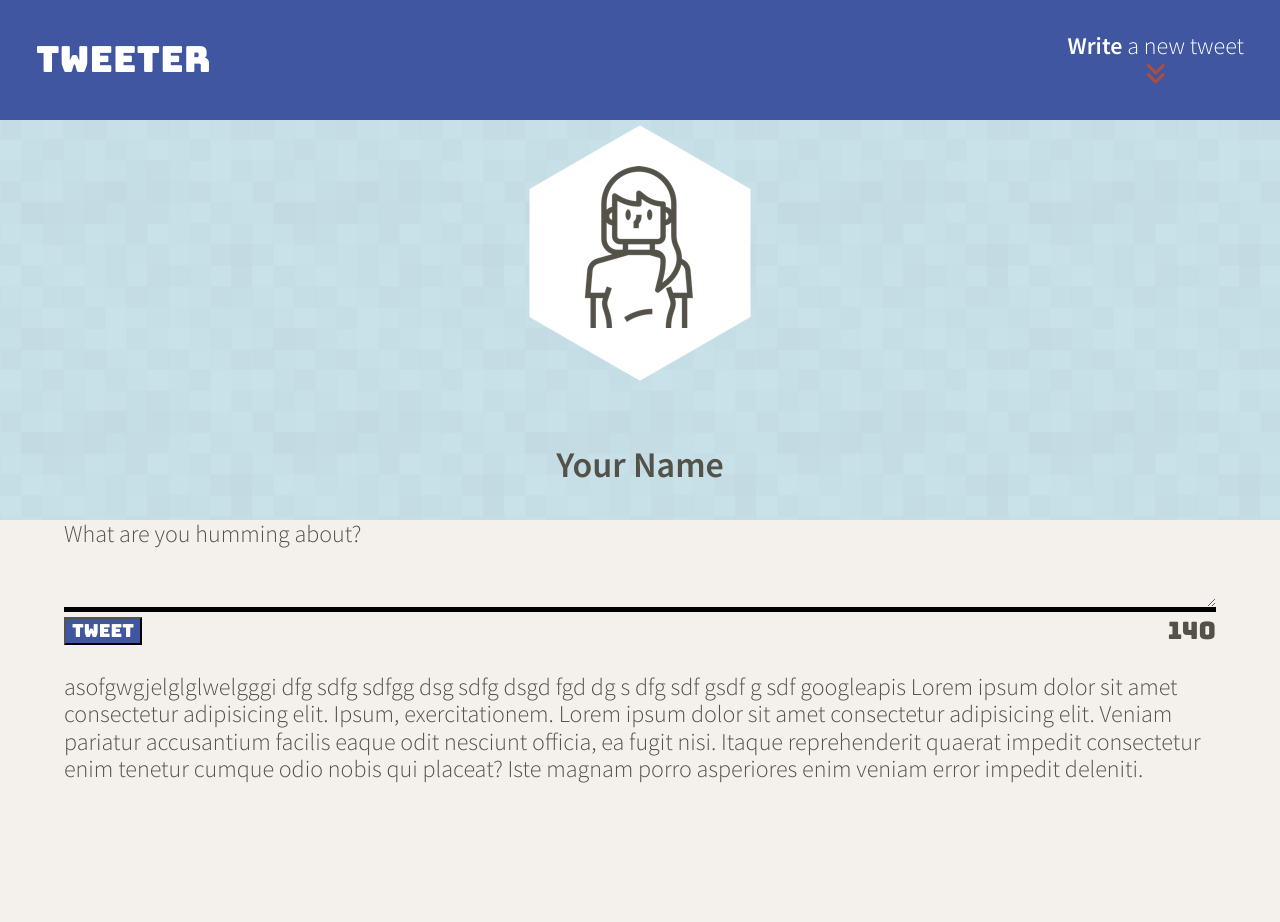
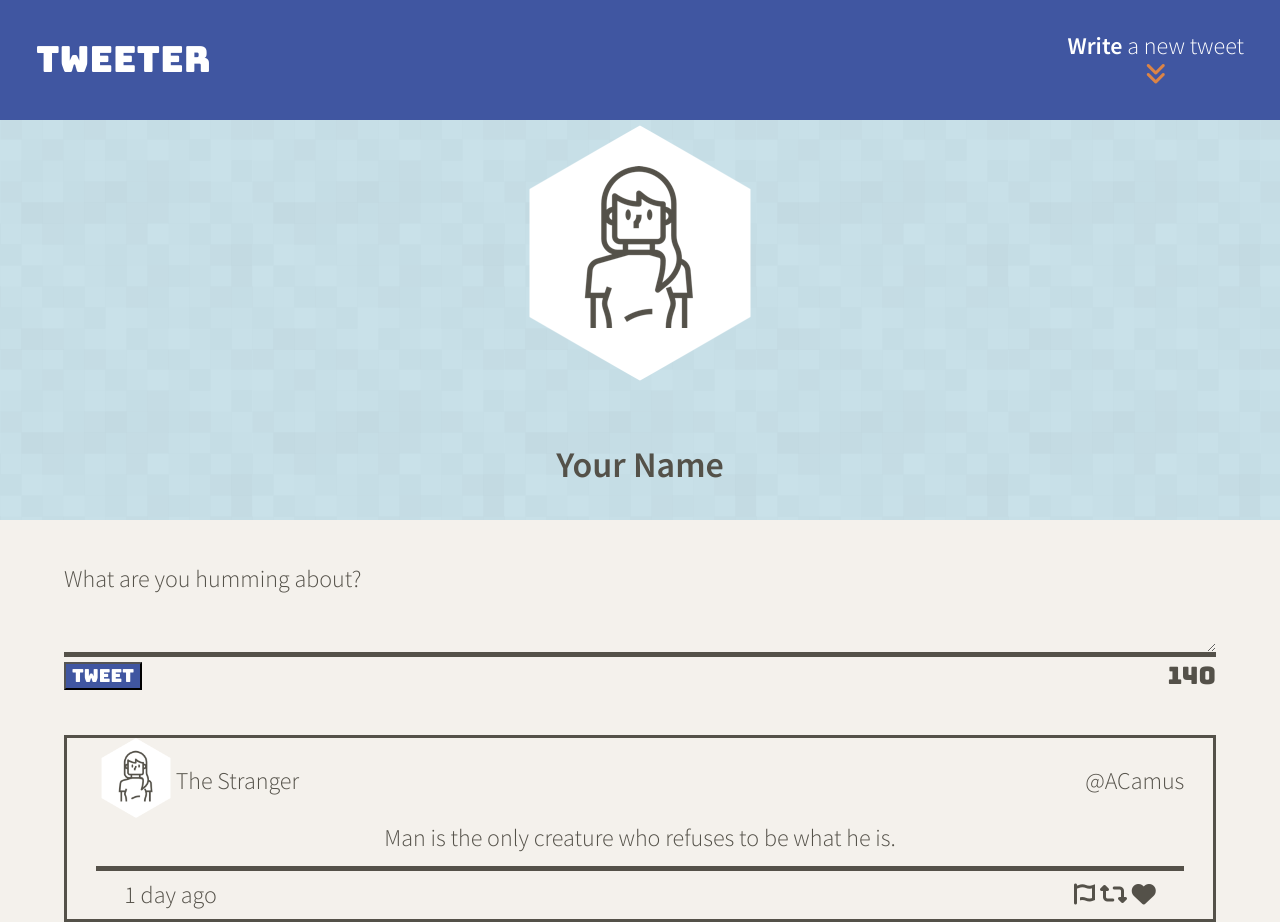
Before and after one commit to lorleod/tweeter, a website: page public/index.html in a window 1280 px wide. Before the commit the page ends 800 px from the top, so only its background shows below. Drawn offline with nearby package versions, Linux system fonts and the light colour scheme.

Commit message:
lots of changes. Counter working. Hovers on icons and articles working

```diff
--- a/public/index.html
+++ b/public/index.html
@@ -17,6 +17,7 @@
     <link rel="stylesheet" href="/styles/nav.css" type="text/css" />
     <link rel="stylesheet" href="/styles/header.css" type="text/css" />
     <link rel="stylesheet" href="/styles/new-tweet.css" type="text/css" />
+    <link rel="stylesheet" href="/styles/article.css" type="text/css" />
 
     <!-- External JS -->
     <script src="https://ajax.googleapis.com/ajax/libs/jquery/3.4.1/jquery.min.js"></script>
@@ -24,6 +25,7 @@
     <!-- App JS -->
     <script type="text/javascript" src="/scripts/client.js"></script>
     <script type="text/javascript" src="/scripts/composer-char-counter.js"></script>
+    <script type="text/javascript" src="/scripts/tweet-hover.js"></script>
   </head>
 
   <body>
@@ -36,7 +38,7 @@
       </div>
     </nav>
 
-    <header>
+    <header class="topheader">
       <div>
           <img src="/images/profile-hex.png">
       </div>
@@ -48,28 +50,39 @@
 
     <!-- Page-specific (main) content here -->
     <main class="container">
+      <div class="spacer"></div>
       <section class="new-tweet">
         <form action="/tweets/" method="POST">
           <div><label for="tweet-text">What are you humming about?</label></div>
           <div><textarea name="text" id="tweet-text"></textarea></div>
           <div class="tweet-counter">
             <button class="tweet-button" type="submit">Tweet</button>
-            <output name="counter" for="tweet-text">140</output>
+            <output class="counter" name="counter" for="tweet-text">140</output>
           </div>
         </form>
       </section>
-      <br/>
-      <div>asofgwgjelglglwelgggi
-      dfg sdfg
-       sdfgg dsg
-       sdfg
-       dsgd
-       fgd dg s
-         dfg
-         sdf gsdf
-         g sdf googleapis Lorem ipsum dolor sit amet consectetur adipisicing elit. Ipsum, exercitationem. Lorem ipsum dolor sit amet consectetur adipisicing elit. Veniam pariatur accusantium facilis eaque odit nesciunt officia, ea fugit nisi. Itaque reprehenderit quaerat impedit consectetur enim tenetur cumque odio nobis qui placeat? Iste magnam porro asperiores enim veniam error impedit deleniti.
-
-    </div>
+      <div class="spacer"></div>
+      <article>
+        <header>
+          <span class="profile">
+            <span class="profile-image"><img src="/images/profile-hex.png"></span>
+            <span class="name">The Stranger</span>
+          </span>
+          <span class="tag">@ACamus</span>
+        </header>
+        <div class="tweet-body">
+          Man is the only creature who refuses to be what he is.
+        </div>
+        <div class="tweet-spacer"></div>
+        <footer>
+          <span class="date"> 1 day ago</span>
+          <span class="icons">
+            <span class="flag"><i class="fa-brands fa-font-awesome"></i></span>
+            <span class="retweet"><i class="fa-solid fa-retweet"></i></span>
+            <span class="like"><i class="fa-solid fa-heart"></i></span>
+          </span>
+        </footer>
+      </article>
   </main>
   </body>
 </html>
--- a/public/scripts/client.js
+++ b/public/scripts/client.js
@@ -3,3 +3,8 @@
  * jQuery is already loaded
  * Reminder: Use (and do all your DOM work in) jQuery's document ready function
  */
+
+$(document).ready(function () {
+
+
+});
--- a/public/scripts/composer-char-counter.js
+++ b/public/scripts/composer-char-counter.js
@@ -1,3 +1,13 @@
-$(document).ready(function() {
-console.log("blahhdhhaasdgsgwe")
+$(document).ready(function () {
+  $("#tweet-text").on("input", function () {
+    let currentLength = $(this).val().length;
+    const maxTweetLength = 140;
+    const $form = $(this).closest("form");
+    const $counter = $form.find(".counter");
+    $counter.html(maxTweetLength - currentLength);
+
+    if (currentLength > maxTweetLength) {
+      $counter.addClass("too-long");
+    }
+  });
 });
--- /dev/null
+++ b/public/scripts/tweet-hover.js
@@ -0,0 +1,30 @@
+$(document).ready(function () {
+
+$("article").hover(function () {
+  $(this).addClass("hover-article")
+}, function() {
+  $(this).removeClass("hover-article")
+});
+
+$(".flag").hover(
+  function() {
+  $(this).addClass("hover-icon")
+}, function() {
+  $(this).removeClass("hover-icon")
+});
+
+$(".retweet").hover(
+  function() {
+  $(this).addClass("hover-icon")
+}, function() {
+  $(this).removeClass("hover-icon")
+});
+
+$(".like").hover(
+  function() {
+  $(this).addClass("hover-icon")
+}, function() {
+  $(this).removeClass("hover-icon")
+});
+
+});
--- /dev/null
+++ b/public/styles/article.css
@@ -0,0 +1,58 @@
+article {
+  display: flex;
+  flex-direction: column;
+  border-style: solid;
+}
+
+article > header {
+  display: flex;
+  justify-content: space-between;
+  align-items: center;
+  width: 95%;
+  margin-left: auto;
+  margin-right: auto;
+}
+
+.tweet-body {
+  display: flex;
+  width: 75%;
+  justify-content: center;
+  margin-left: auto;
+  margin-right: auto;
+}
+
+article > footer {
+  display: flex;
+  width: 90%;
+  height: 2em;
+  justify-content: space-between;
+  align-items: center;
+  margin-left: auto;
+  margin-right: auto;
+}
+
+.profile {
+  display: flex;
+  align-items: center;
+}
+
+.profile-image > img {
+  height: 80px;
+}
+
+.tweet-spacer {
+  display: flex;
+  height: 20px;
+  width: 95%;
+  margin-left: auto;
+  margin-right: auto;
+  border-bottom: 5px solid #545149;
+}
+
+.hover-icon {
+  color: #cd6b26
+}
+
+.hover-article {
+  box-shadow: 7px 5px #8e8a82;
+}
--- a/public/styles/header.css
+++ b/public/styles/header.css
@@ -1,9 +1,10 @@
-header {
+.topheader {
   display: flex;
   flex-direction: column;
   justify-content: center;
   align-items: center;
   z-index: -1;
+  margin-top:120px;
   height: 400px;
   background-color: #c9e1e9;
   background-image: url(../images/transparent-square-tiles.png);
--- a/public/styles/layout.css
+++ b/public/styles/layout.css
@@ -36,6 +36,11 @@ body {
   margin-right: auto;
  }
 
+ .spacer {
+   display: flex;
+   height: 45px;
+ }
+
  .container {
    display: flex;
    flex-direction: column;
--- a/public/styles/nav.css
+++ b/public/styles/nav.css
@@ -8,6 +8,9 @@ nav {
   padding-left: 1.5em;
   padding-right: 1.5em;
   z-index: 2;
+  position: fixed; /* Set the navbar to fixed position */
+  top: 0; /* Position the navbar at the top of the page */
+  width: 100%; /* Full width */
 }
 
 .logo {
@@ -24,5 +27,5 @@ nav > div {
 }
 
 .fa-angles-down {
-  color: #AD4E3D;
+  color: #db8446;
 }
--- a/public/styles/new-tweet.css
+++ b/public/styles/new-tweet.css
@@ -21,6 +21,10 @@
   border-top: hidden;
   border-left: hidden;
   border-right: hidden;
-  border-bottom: solid 5px;
+  border-bottom: 5px solid #545149;
   background-color: #f4f1ec;
 }
+
+.too-long {
+  color: red;
+}
--- a/server/data-files/initial-tweets.json
+++ b/server/data-files/initial-tweets.json
@@ -8,7 +8,7 @@
     "content": {
       "text": "If I have seen further it is by standing on the shoulders of giants"
     },
-    "created_at": 1653184568899
+    "created_at": 1653268310072
   },
   {
     "user": {
@@ -19,6 +19,6 @@
     "content": {
       "text": "Je pense , donc je suis"
     },
-    "created_at": 1653270968899
+    "created_at": 1653354710072
   }
 ]
```
